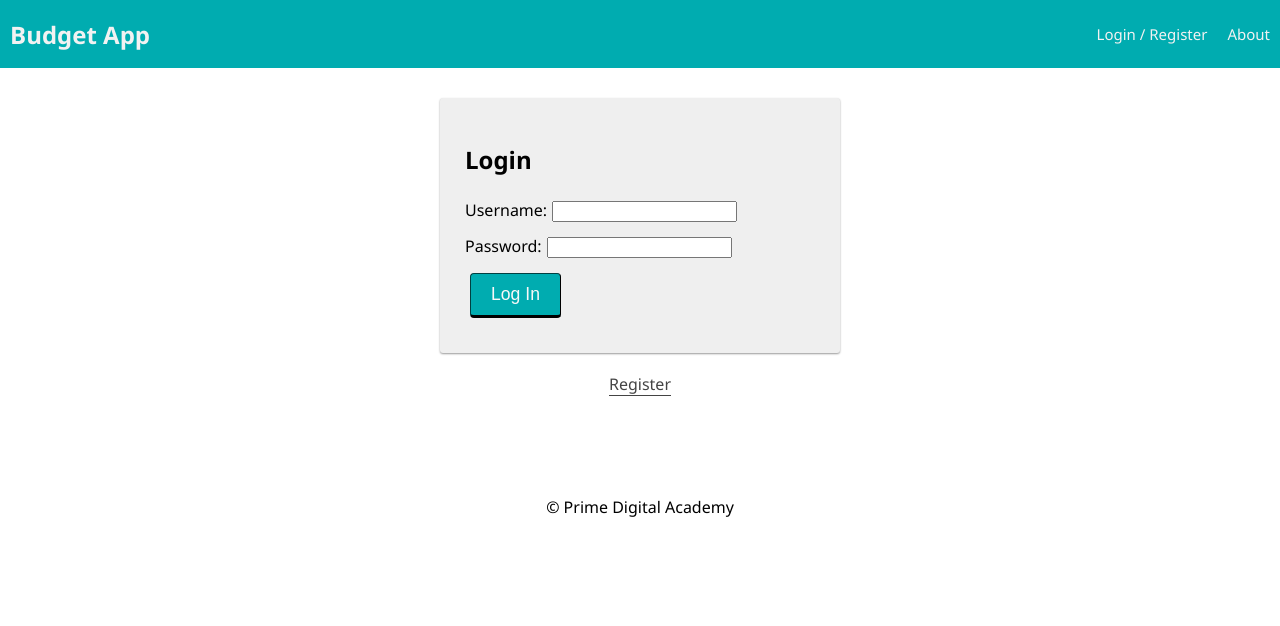
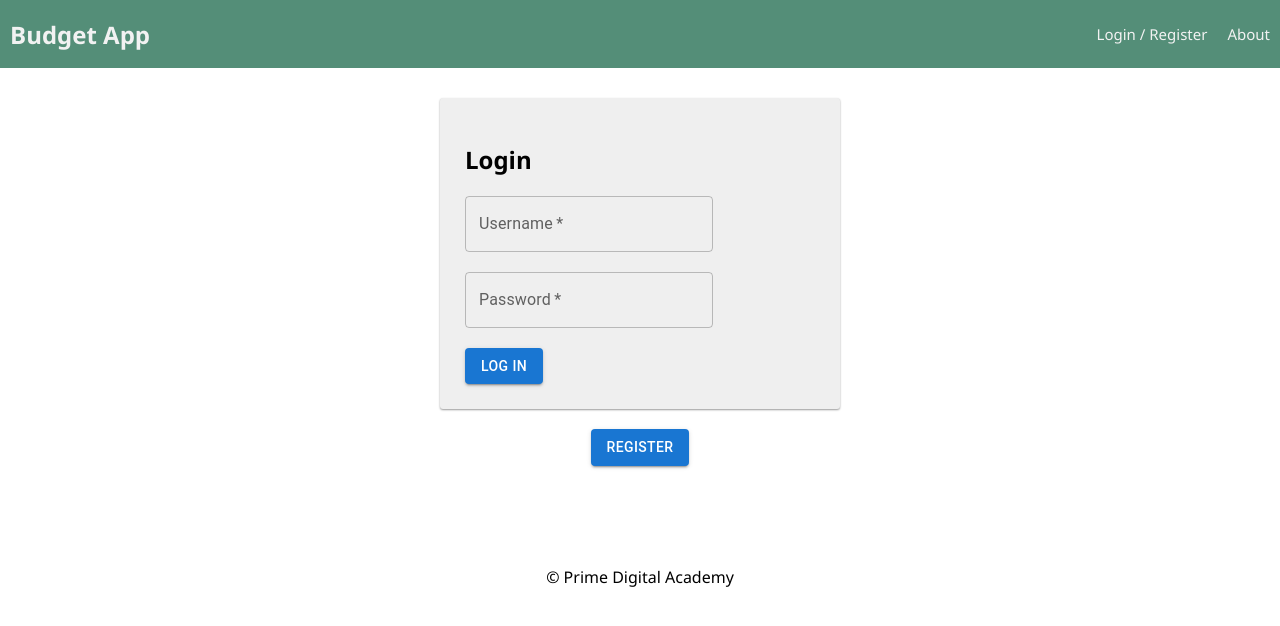
Before and after one commit to emmastout01/prime-solo-investigation, a React (Create React App) app: page /#/info in a window 1280 px wide. Before the commit this address led to /#/user. Shown: the top 626 px of the page. Built offline with nearby package versions, Linux system fonts and the light colour scheme; no server answers.

Commit message:
Added mui to login page and updated links in sidebar.

```diff
--- a/src/components/App/App.css
+++ b/src/components/App/App.css
@@ -115,3 +115,9 @@ input {
   display: flex;
   justify-content: space-between;
 }
+
+.login-inputs {
+  display: flex;
+  flex-direction: column;
+  gap: 20px;
+}
--- a/src/components/LoginForm/LoginForm.jsx
+++ b/src/components/LoginForm/LoginForm.jsx
@@ -1,11 +1,12 @@
-import React, { useState } from 'react';
-import { useDispatch } from 'react-redux';
-import {useSelector} from 'react-redux';
+import React, { useState } from "react";
+import { useDispatch } from "react-redux";
+import { useSelector } from "react-redux";
+import { Button, TextField } from "@mui/material";
 
 function LoginForm() {
-  const [username, setUsername] = useState('');
-  const [password, setPassword] = useState('');
-  const errors = useSelector(store => store.errors);
+  const [username, setUsername] = useState("");
+  const [password, setPassword] = useState("");
+  const errors = useSelector((store) => store.errors);
   const dispatch = useDispatch();
 
   const login = (event) => {
@@ -13,14 +14,14 @@ function LoginForm() {
 
     if (username && password) {
       dispatch({
-        type: 'LOGIN',
+        type: "LOGIN",
         payload: {
           username: username,
           password: password,
         },
       });
     } else {
-      dispatch({ type: 'LOGIN_INPUT_ERROR' });
+      dispatch({ type: "LOGIN_INPUT_ERROR" });
     }
   }; // end login
 
@@ -32,32 +33,36 @@ function LoginForm() {
           {errors.loginMessage}
         </h3>
       )}
-      <div>
-        <label htmlFor="username">
-          Username:
-          <input
+      <div className="login-inputs">
+        <div>
+          <TextField
             type="text"
             name="username"
+            id="outlined-basic"
+            label="Username"
+            variant="outlined"
             required
             value={username}
             onChange={(event) => setUsername(event.target.value)}
           />
-        </label>
-      </div>
-      <div>
-        <label htmlFor="password">
-          Password:
-          <input
+        </div>
+        <div>
+          <TextField
             type="password"
             name="password"
+            id="outlined-basic"
+            label="Password"
+            variant="outlined"
             required
             value={password}
             onChange={(event) => setPassword(event.target.value)}
           />
-        </label>
-      </div>
-      <div>
-        <input className="btn" type="submit" name="submit" value="Log In" />
+        </div>
+        <div>
+          <Button type="submit" variant="contained" name="submit">
+            Log In
+          </Button>
+        </div>
       </div>
     </form>
   );
--- a/src/components/LoginPage/LoginPage.jsx
+++ b/src/components/LoginPage/LoginPage.jsx
@@ -1,6 +1,7 @@
 import React from 'react';
 import LoginForm from '../LoginForm/LoginForm';
 import { useHistory } from 'react-router-dom';
+import { Button } from '@mui/material';
 
 function LoginPage() {
   const history = useHistory();
@@ -10,15 +11,14 @@ function LoginPage() {
       <LoginForm />
 
       <center>
-        <button
-          type="button"
-          className="btn btn_asLink"
+        <Button
+          variant='contained'
           onClick={() => {
             history.push('/registration');
           }}
         >
           Register
-        </button>
+        </Button>
       </center>
     </div>
   );
--- a/src/components/Nav/Nav.css
+++ b/src/components/Nav/Nav.css
@@ -5,7 +5,7 @@
   align-items: center;
 
   margin: 0 0 30px;
-  background-color: #00acb0;
+  background-color: #548e78;
   overflow: hidden;
 }
 
@@ -24,7 +24,7 @@
 .navLink {
   display: inline-block;
   color: #f2f2f2;
-  background-color: #00acb0;
+  background-color: #548e78;
   text-align: center;
   padding: 24px 10px;
   text-decoration: none;
@@ -38,5 +38,5 @@
 }
 
 .navLink:hover {
-  background-color: #008183;
+  background-color: #487865;
 }
--- a/src/components/SideBar/SideBar.jsx
+++ b/src/components/SideBar/SideBar.jsx
@@ -14,12 +14,11 @@ import ChevronLeftIcon from "@mui/icons-material/ChevronLeft";
 import ChevronRightIcon from "@mui/icons-material/ChevronRight";
 import ListItem from "@mui/material/ListItem";
 import ListItemButton from "@mui/material/ListItemButton";
-import ListItemIcon from "@mui/material/ListItemIcon";
 import ListItemText from "@mui/material/ListItemText";
 import { Link } from "react-router-dom";
-import { useSelector } from "react-redux";
-import LogOutButton from "../LogOutButton/LogOutButton";
+import { useSelector, useDispatch } from "react-redux";
 import { useHistory } from "react-router-dom";
+
 const drawerWidth = 240;
 
 const Main = styled("main", { shouldForwardProp: (prop) => prop !== "open" })(
@@ -72,6 +71,7 @@ const SideBar = () => {
   const [open, setOpen] = React.useState(true);
   const user = useSelector((store) => store.user);
   const history = useHistory();
+  const dispatch = useDispatch();
 
   const handleDrawerOpen = () => {
     setOpen(true);
@@ -144,15 +144,19 @@ const SideBar = () => {
                 </ListItemButton>
               </ListItem>
 
-              <LogOutButton />
+              <ListItem disablePadding>
+                <ListItemButton onClick={() => history.push("/about")}>
+                  <ListItemText primary={"About"} />
+                </ListItemButton>
+              </ListItem>
+
+              <ListItem disablePadding>
+                <ListItemButton onClick={() => dispatch({type: 'LOGOUT' })}>
+                  <ListItemText primary={"Logout"} />
+                </ListItemButton>
+              </ListItem>
             </>
           )}
-
-          <ListItem disablePadding>
-            <ListItemButton onClick={() => history.push("/about")}>
-              <ListItemText primary={"About"} />
-            </ListItemButton>
-          </ListItem>
         </List>
         {/* <Divider />
         <List>
```
Also changed, not shown: src/components/LogOutButton/LogOutButton.jsx (+5 -5 lines).
